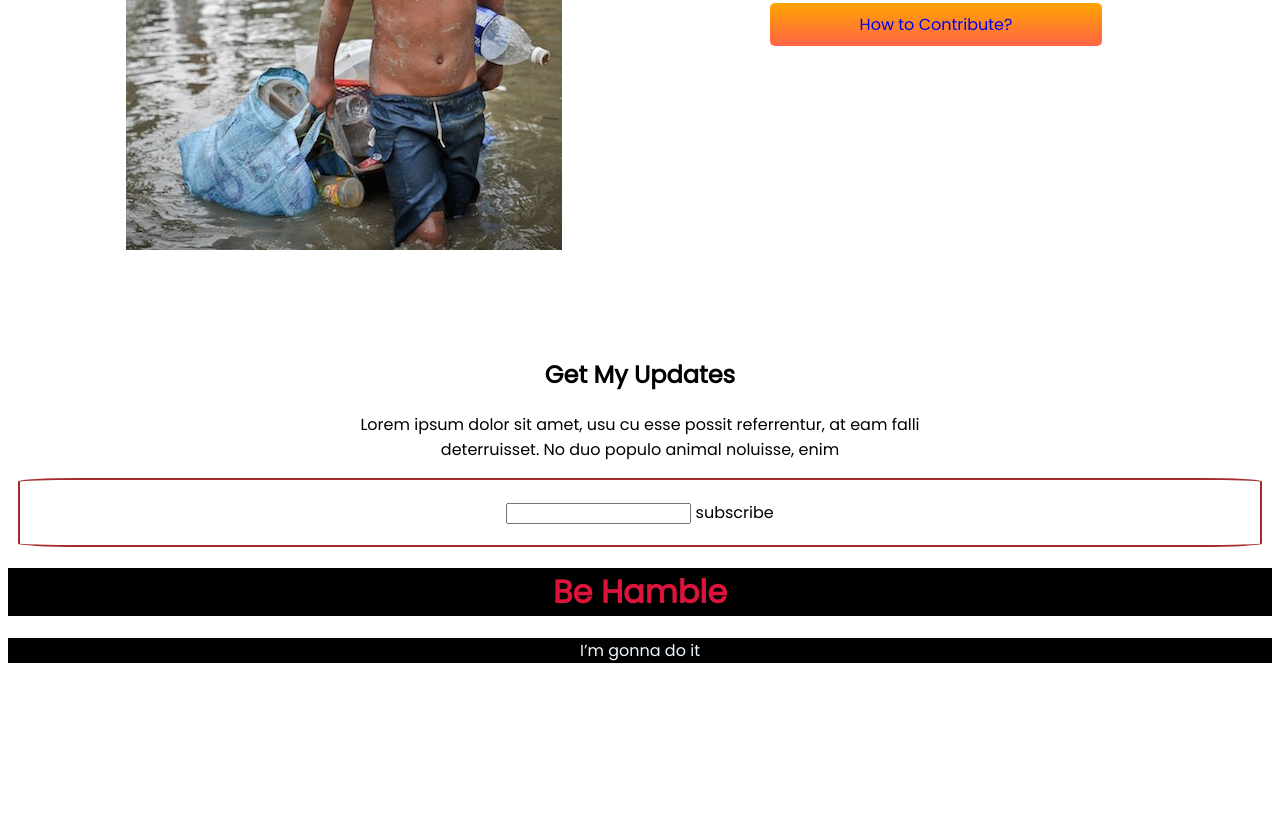
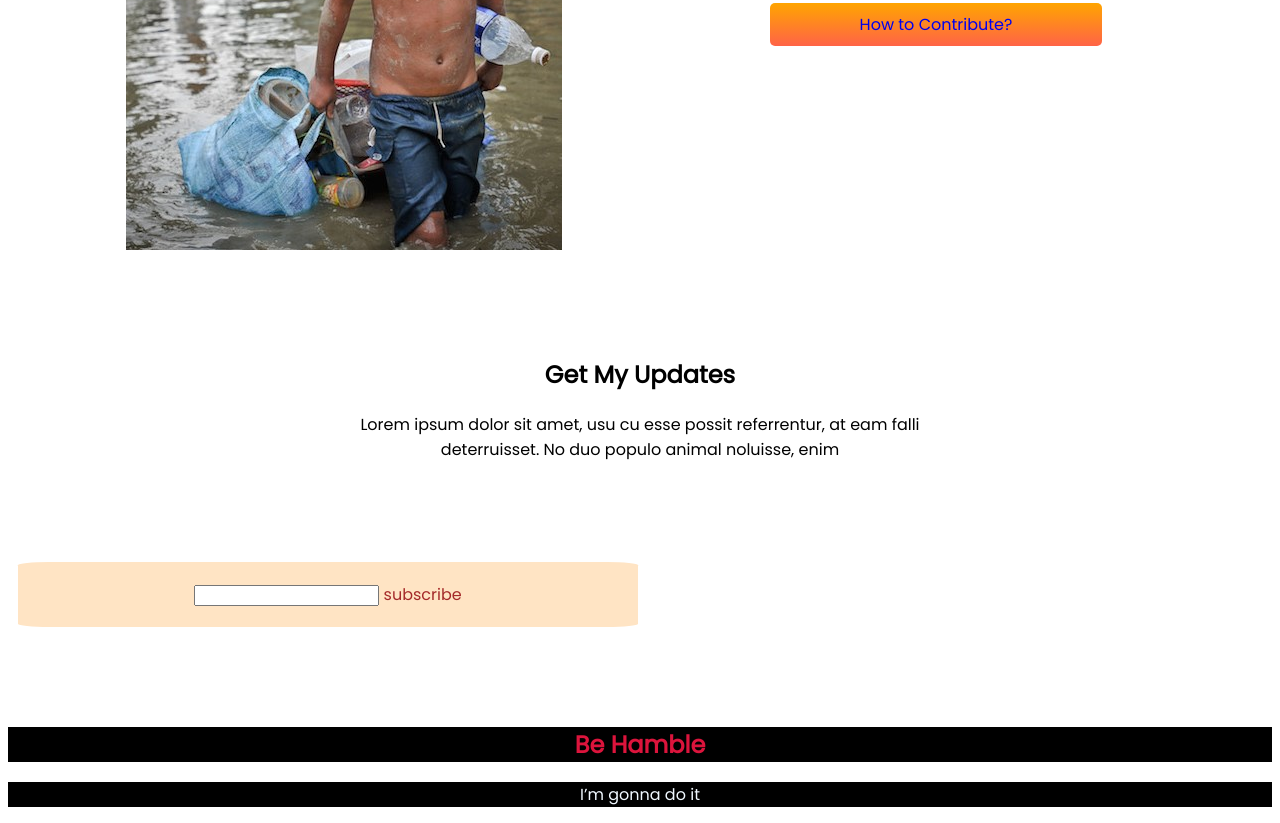
Before and after one commit to Aktarull/frist-assignment, a plain HTML site: page index.html in a window 1280 px wide. Shown: the part 2802-3625 px from the top of the page. Before the commit the page ends 3481 px from the top, so only its background shows below. Drawn offline with Linux system fonts and the light colour scheme.

Commit message:
final0 commit

```diff
--- a/index.html
+++ b/index.html
@@ -124,10 +124,15 @@
         </div>
         <div class="submit">
             <form action=" subscribe"><input type="text file"> subscribe</form>
+        </div>
     </section>
-    <div class="last">
-        <h1>Be Hamble</h1>
-    </div>
+
+    <section class="color">
+
+        <div class="last">
+            <h1>Be Hamble</h1>
+        </div>
+    </section>
 
 </body>
 <footer>
--- a/style.css
+++ b/style.css
@@ -194,10 +194,12 @@ hr {
 
 .submit {
     padding: 20px 10px 20px 10px;
-    align-content: flex-end;
-    margin: 0 10px;
+    align-content: center;
+    margin: 100px 10px;
     border-radius: 5%;
-    border: 2px solid brown;
+    color: brown;
+    background-color: bisque;
+    width: 600px;
 }
 
 .last {
@@ -213,7 +215,11 @@ hr {
 footer {
     color: aliceblue;
     background-color: black;
-    margin-top: auto;
+    margin-top: 0 auto;
+}
+
+.color {
+    background-color: black;
 }
 
 .half-width {
```
